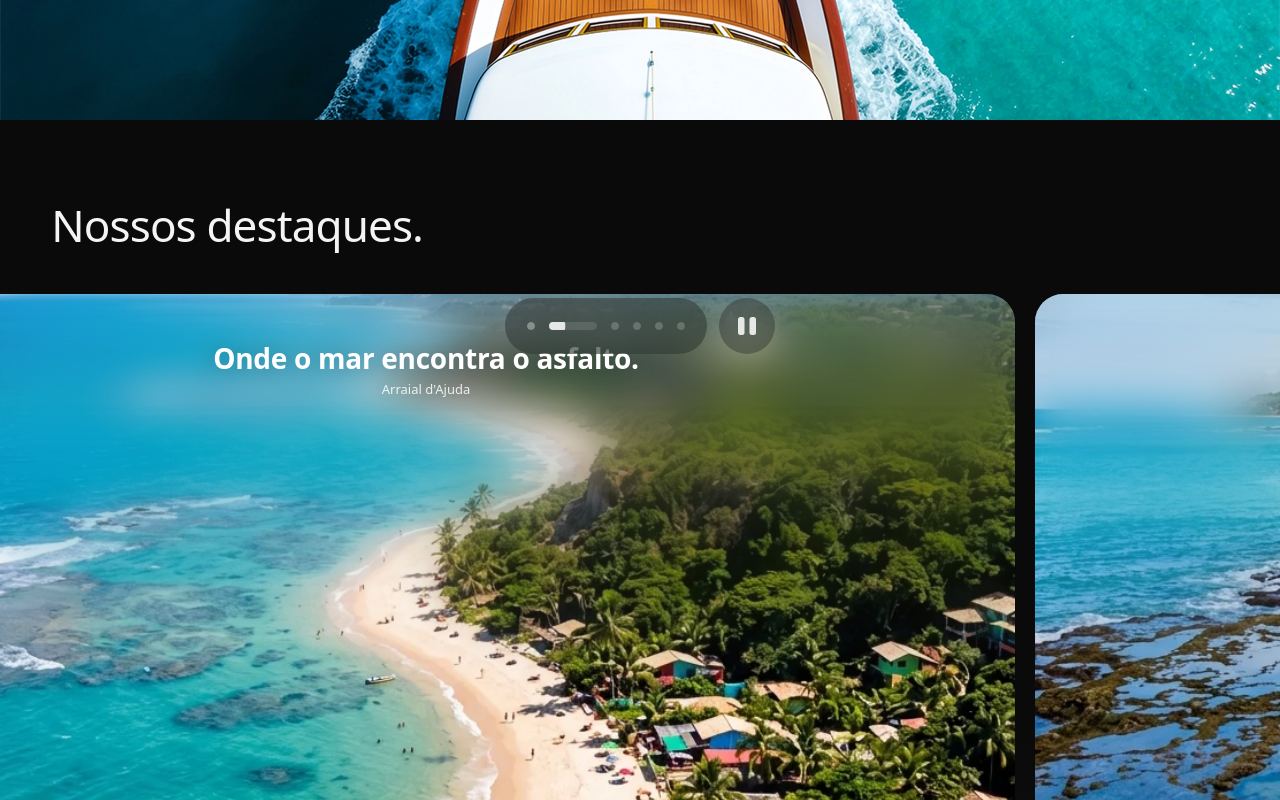
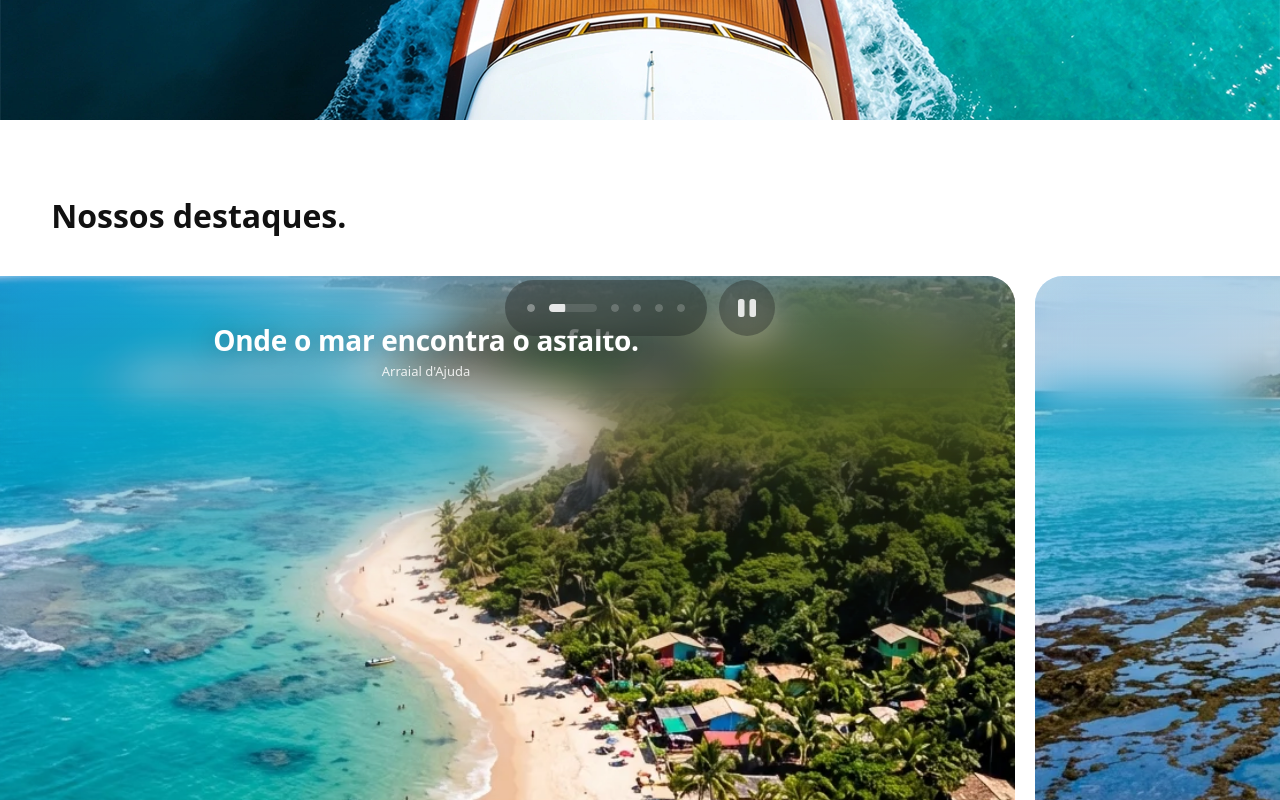
Before and after one commit to Huendelx/Tour-Porto-Seguro, a Next.js app: page / in a window 1280 px wide. Shown: the part 760-1560 px from the top of the page. Built offline with nearby package versions, Linux system fonts and the light colour scheme.

Commit message:
fix: Nossos Destaques — fundo branco e fonte igual às demais seções

```diff
--- a/src/app/globals.css
+++ b/src/app/globals.css
@@ -103,16 +103,16 @@ body {
 .hl-section {
   position: relative;
   padding: 72px 0 0;
-  background: linear-gradient(180deg, #0a0a0a 0%, #0a0a0a 60%, #111 100%);
+  background: #fff;
 }
 .hl-head {
   padding: 0 max(20px, calc((100vw - min(1260px, 92vw)) / 2)) 28px;
 }
 .hl-head h2 {
-  font-size: 44px;
-  font-weight: 400;
-  letter-spacing: -0.02em;
-  color: #f4f4f4;
+  font-size: 32px;
+  font-weight: 700;
+  letter-spacing: normal;
+  color: #111;
 }
 
 .hl-track {
@@ -289,7 +289,7 @@ body {
 @media (max-width: 768px) {
   .hl-section { padding: 46px 0 0; }
   .hl-head { padding: 0 24px 18px; }
-  .hl-head h2 { font-size: 30px; }
+  .hl-head h2 { font-size: 22px; }
   .hl-card { flex-basis: 88vw; }
   .hl-track-pad { flex: 0 0 calc((100vw - 88vw) / 2); }
   .hl-card-body { aspect-ratio: 4 / 5; }
```
